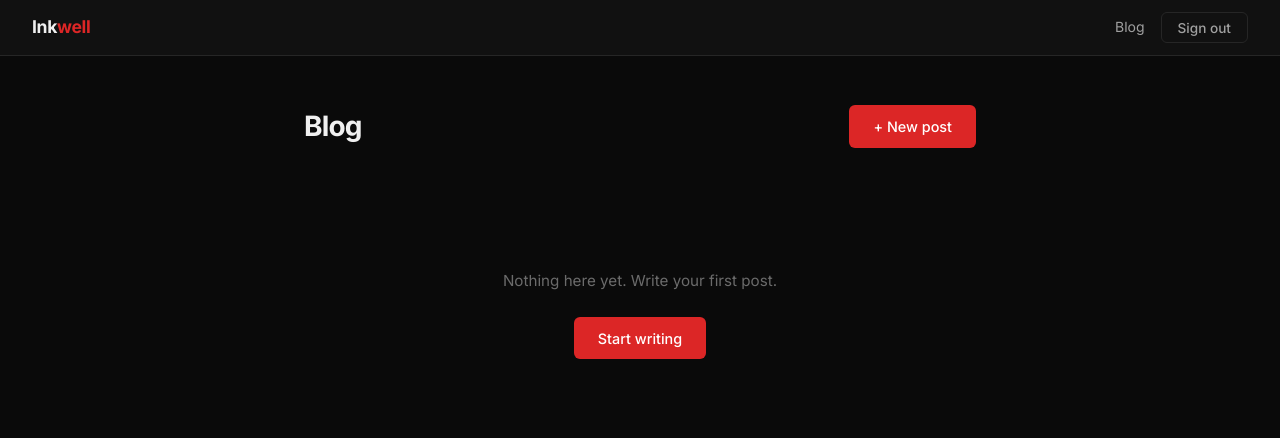
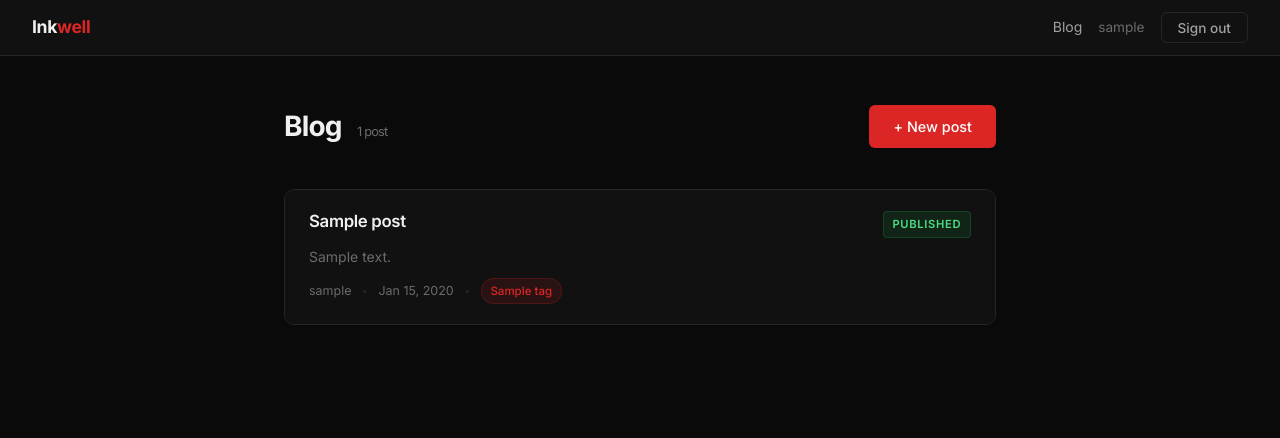
Before and after one commit to oblivion-hq/inkwell, a Django app: page /blog/ in a window 1280 px wide. Shown: the top 438 px of the page. Run offline with Django 5.2, Linux system fonts and the light colour scheme; a user stored in the database is signed in; tables that the repository leaves empty hold one stand-in row (values such as "Sample post").

Commit message:
feat: blog posts list and post details

```diff
--- a/blog/templates/blog/home.html
+++ b/blog/templates/blog/home.html
@@ -4,7 +4,7 @@
 
 {% block extra_styles %}
 .blog-home {
-  max-width: 720px;
+  max-width: 760px;
   margin: 3rem auto;
   padding: 0 1.5rem;
 }
@@ -19,6 +19,113 @@
   font-weight: 700;
   letter-spacing: -0.03em;
 }
+.post-count {
+  font-size: 0.8rem;
+  color: var(--text-muted);
+  font-weight: 400;
+  margin-left: 0.6rem;
+}
+
+/* ── Post list ──────────────────────────────────────────── */
+.post-list {
+  display: flex;
+  flex-direction: column;
+  gap: 1px;
+  border: 1px solid var(--border);
+  border-radius: 10px;
+  overflow: hidden;
+}
+.post-card {
+  background: var(--surface);
+  padding: 1.25rem 1.5rem;
+  display: flex;
+  flex-direction: column;
+  gap: 0.5rem;
+  transition: background 0.12s;
+  border-bottom: 1px solid var(--border);
+}
+.post-card:last-child { border-bottom: none; }
+.post-card:hover { background: var(--surface-2); }
+
+.post-card-top {
+  display: flex;
+  align-items: flex-start;
+  justify-content: space-between;
+  gap: 1rem;
+}
+.post-title {
+  font-size: 1.05rem;
+  font-weight: 600;
+  letter-spacing: -0.02em;
+  color: var(--text);
+  line-height: 1.35;
+  text-decoration: none;
+}
+.post-title:hover { color: var(--red); text-decoration: none; }
+.post-badge {
+  flex-shrink: 0;
+  font-size: 0.7rem;
+  font-weight: 600;
+  letter-spacing: 0.06em;
+  text-transform: uppercase;
+  padding: 0.2rem 0.55rem;
+  border-radius: 4px;
+  margin-top: 0.1rem;
+}
+.post-badge.published {
+  background: rgba(34, 197, 94, 0.1);
+  color: #4ade80;
+  border: 1px solid rgba(34, 197, 94, 0.2);
+}
+.post-badge.draft {
+  background: var(--surface-2);
+  color: var(--text-muted);
+  border: 1px solid var(--border);
+}
+
+.post-excerpt {
+  font-size: 0.875rem;
+  color: var(--text-muted);
+  line-height: 1.6;
+  display: -webkit-box;
+  -webkit-line-clamp: 2;
+  -webkit-box-orient: vertical;
+  overflow: hidden;
+}
+
+.post-card-meta {
+  display: flex;
+  align-items: center;
+  gap: 0.75rem;
+  flex-wrap: wrap;
+  margin-top: 0.15rem;
+}
+.meta-item {
+  font-size: 0.78rem;
+  color: var(--text-muted);
+  display: flex;
+  align-items: center;
+  gap: 0.3rem;
+}
+.meta-dot {
+  width: 3px;
+  height: 3px;
+  border-radius: 50%;
+  background: var(--border);
+}
+.tag-pill {
+  display: inline-flex;
+  align-items: center;
+  padding: 0.15rem 0.55rem;
+  background: var(--red-dim);
+  border: 1px solid rgba(220, 38, 38, 0.2);
+  border-radius: 999px;
+  font-size: 0.72rem;
+  color: var(--red);
+  font-weight: 500;
+}
+
+/* ── Empty state ────────────────────────────────────────── */
 .blog-empty {
   text-align: center;
   padding: 5rem 0;
@@ -33,13 +140,55 @@
 {% block content %}
 <div class="blog-home">
   <div class="blog-header">
-    <h1>Blog</h1>
+    <h1>
+      Blog
+      {% if posts %}<span class="post-count">{{ posts|length }} post{{ posts|length|pluralize }}</span>{% endif %}
+    </h1>
     <a href="{% url 'blog:post-create' %}" class="btn">+ New post</a>
   </div>
 
-  <div class="blog-empty">
-    <p>Nothing here yet. Write your first post.</p>
-    <a href="{% url 'blog:post-create' %}" class="btn">Start writing</a>
-  </div>
+  {% if posts %}
+    <div class="post-list">
+      {% for post in posts %}
+        <div class="post-card">
+
+          <div class="post-card-top">
+            <a href="{% url 'blog:post-detail' post.slug %}" class="post-title">{{ post.title }}</a>
+            {% if post.published %}
+              <span class="post-badge published">Published</span>
+            {% else %}
+              <span class="post-badge draft">Draft</span>
+            {% endif %}
+          </div>
+
+          {% if post.excerpt %}
+            <p class="post-excerpt">{{ post.excerpt }}</p>
+          {% elif post.content %}
+            <p class="post-excerpt">{{ post.content|truncatechars:160 }}</p>
+          {% endif %}
+
+          <div class="post-card-meta">
+            <span class="meta-item">{{ post.author.username }}</span>
+            <span class="meta-dot"></span>
+            <span class="meta-item">{{ post.created_at|date:"M j, Y" }}</span>
+            {% if post.tags.exists %}
+              <span class="meta-dot"></span>
+              {% for tag in post.tags.all %}
+                <span class="tag-pill">{{ tag.name }}</span>
+              {% endfor %}
+            {% endif %}
+          </div>
+
+        </div>
+      {% endfor %}
+    </div>
+
+  {% else %}
+    <div class="blog-empty">
+      <p>Nothing here yet. Write your first post.</p>
+      <a href="{% url 'blog:post-create' %}" class="btn">Start writing</a>
+    </div>
+  {% endif %}
+
 </div>
 {% endblock %}
--- a/blog/urls.py
+++ b/blog/urls.py
@@ -1,10 +1,11 @@
 from django.urls import path
 
-from .views import home, post_create
+from .views import home, post_create, post_detail
 
 app_name = "blog"
 
 urlpatterns = [
     path("", home, name="blog-home"),
     path("new/", post_create, name="post-create"),
+    path("<slug:slug>/", post_detail, name="post-detail"),
 ]
--- a/blog/views.py
+++ b/blog/views.py
@@ -1,5 +1,5 @@
 from django.contrib.auth.decorators import login_required
-from django.shortcuts import redirect, render
+from django.shortcuts import get_object_or_404, redirect, render
 from django.utils.text import slugify
 
 from .forms import PostForm
@@ -8,7 +8,8 @@ from .models import Post
 
 @login_required
 def home(request):
-    return render(request, "blog/home.html")
+    posts = Post.objects.select_related("author").prefetch_related("tags").order_by("-created_at")
+    return render(request, "blog/home.html", {"posts": posts})
 
 
 @login_required
@@ -32,3 +33,9 @@ def post_create(request):
     else:
         form = PostForm()
     return render(request, "blog/post_create.html", {"form": form})
+
+
+@login_required
+def post_detail(request, slug):
+    post = get_object_or_404(Post.objects.select_related("author").prefetch_related("tags", "comments__author"), slug=slug)
+    return render(request, "blog/post_detail.html", {"post": post})
--- a/templates/base.html
+++ b/templates/base.html
@@ -169,6 +169,7 @@
       <div class="navbar-links">
         {% if user.is_authenticated %}
           <a href="{% url 'blog:blog-home' %}">Blog</a>
+          <span style="font-size:0.85rem;color:var(--text-muted);">{{ user.username }}</span>
           <form action="{% url 'logout' %}" method="post" style="margin:0">
             {% csrf_token %}
             <button type="submit" class="btn btn-outline" style="padding:0.4rem 1rem;font-size:0.85rem;">
```
Also changed, not shown: blog/templates/blog/post_detail.html (added, +212 -0 lines).
